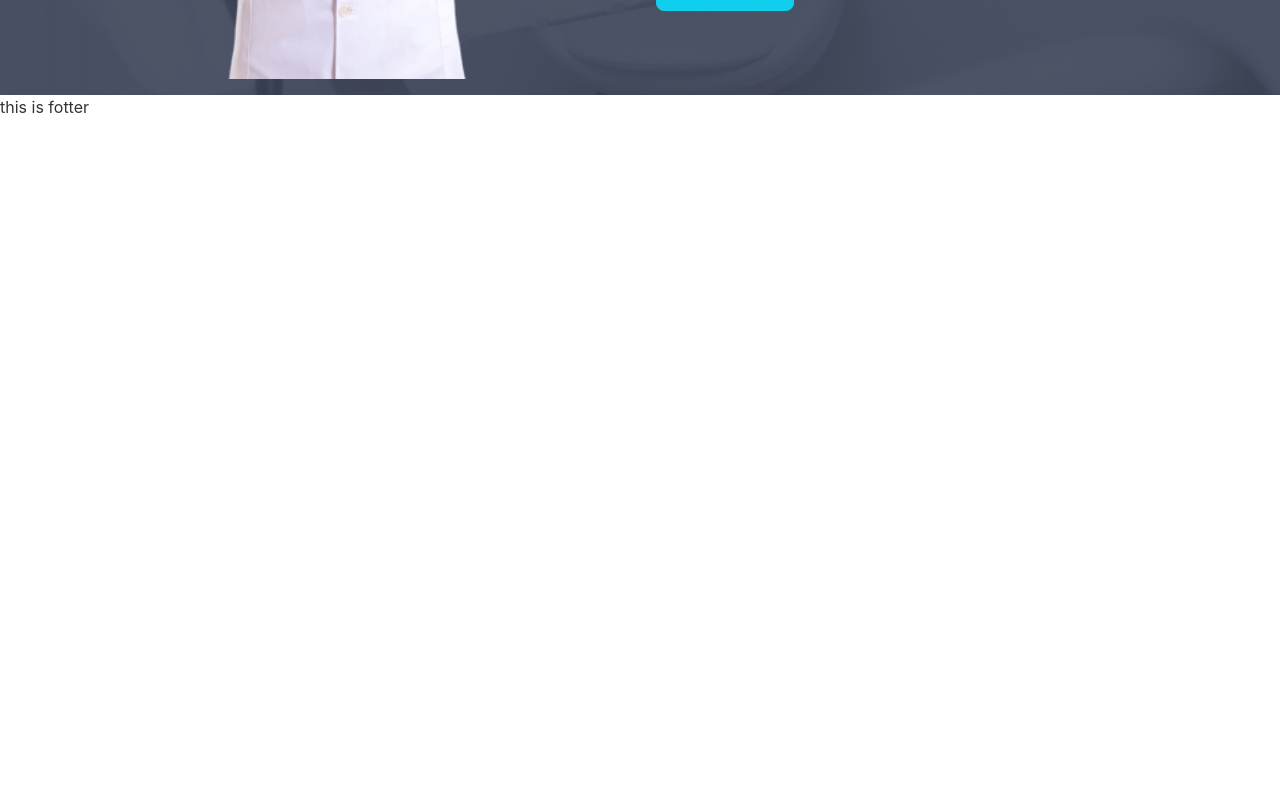
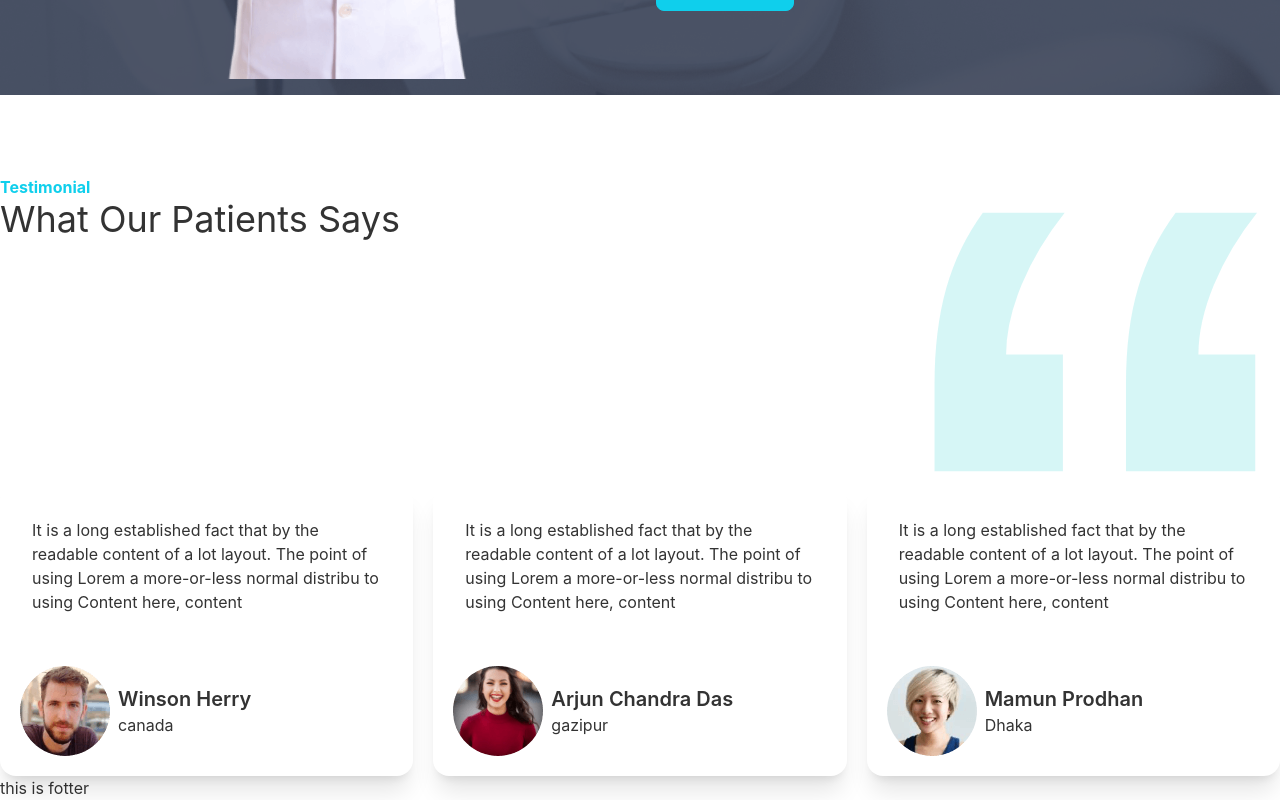
Before and after one commit to arjun1571/doctor-portal, a React (Create React App) app: page / in a window 1280 px wide. Shown: the part 2604-3404 px from the top of the page. Before the commit the page ends 2723 px from the top, so only its background shows below. Built offline with nearby package versions, Linux system fonts and the light colour scheme.

Commit message:
reaview section creat and review card done

```diff
--- /dev/null
+++ b/src/pages/Home/CustomerReview/CustomerReview.js
@@ -0,0 +1,55 @@
+import React from "react";
+import Review from "./Review";
+import pepole1 from "../../../assets/images/people1.png";
+import pepole2 from "../../../assets/images/people2.png";
+import pepole3 from "../../../assets/images/people3.png";
+import logo from "../../../assets/icons/quote.svg";
+
+const CustomerReview = () => {
+  const customerData = [
+    {
+      id: 1,
+      review:
+        "It is a long established fact that by the readable content of a lot layout. The point of using Lorem a more-or-less normal distribu to using Content here, content",
+      img: pepole1,
+      name: "Winson Herry",
+      location: "canada",
+    },
+    {
+      id: 2,
+      review:
+        "It is a long established fact that by the readable content of a lot layout. The point of using Lorem a more-or-less normal distribu to using Content here, content",
+      img: pepole2,
+      name: "Arjun Chandra Das",
+      location: "gazipur",
+    },
+    {
+      id: 3,
+      review:
+        "It is a long established fact that by the readable content of a lot layout. The point of using Lorem a more-or-less normal distribu to using Content here, content",
+      img: pepole3,
+      name: "Mamun Prodhan",
+      location: "Dhaka",
+    },
+  ];
+  return (
+    <div>
+      <div className="mt-20 flex justify-between">
+        <div>
+          <h1 className="text-primary font-bold">Testimonial</h1>
+          <h1 className="text-4xl">What Our Patients Says</h1>
+        </div>
+        <div>
+          <img src={logo} alt="" />
+        </div>
+      </div>
+      <div className="grid lg:grid-cols-3 gap-5 md:grid-cols-2 mt-3">
+        {customerData.map((review) => (
+          <Review key={review.id} reviews={review}></Review>
+        ))}
+      </div>
+    </div>
+  );
+};
+
+export default CustomerReview;
--- /dev/null
+++ b/src/pages/Home/CustomerReview/Review.js
@@ -0,0 +1,23 @@
+import React from "react";
+
+const Review = ({ reviews }) => {
+  const { review, img, name, location } = reviews;
+  return (
+    <div className="card bg-base-100 shadow-xl">
+      <div className="card-body">
+        <p>{review}</p>
+      </div>
+      <div className="flex p-5 items-center">
+        <div>
+          <img src={img} alt="Shoes" />
+        </div>
+        <div className="mx-2">
+          <h2 className="card-title">{name}</h2>
+          <p>{location}</p>
+        </div>
+      </div>
+    </div>
+  );
+};
+
+export default Review;
--- a/src/pages/Home/Home/Home.js
+++ b/src/pages/Home/Home/Home.js
@@ -4,6 +4,7 @@ import CardsInfo from "../CardInfo/CardsInfo";
 import Services from "../Services/Services";
 import Tream from "../Tream/Tream";
 import MakeApionment from "../MakeApionment/MakeApionment";
+import CustomerReview from "../CustomerReview/CustomerReview";
 
 const Home = () => {
   return (
@@ -13,6 +14,7 @@ const Home = () => {
       <Services></Services>
       <Tream></Tream>
       <MakeApionment></MakeApionment>
+      <CustomerReview></CustomerReview>
     </div>
   );
 };
```
